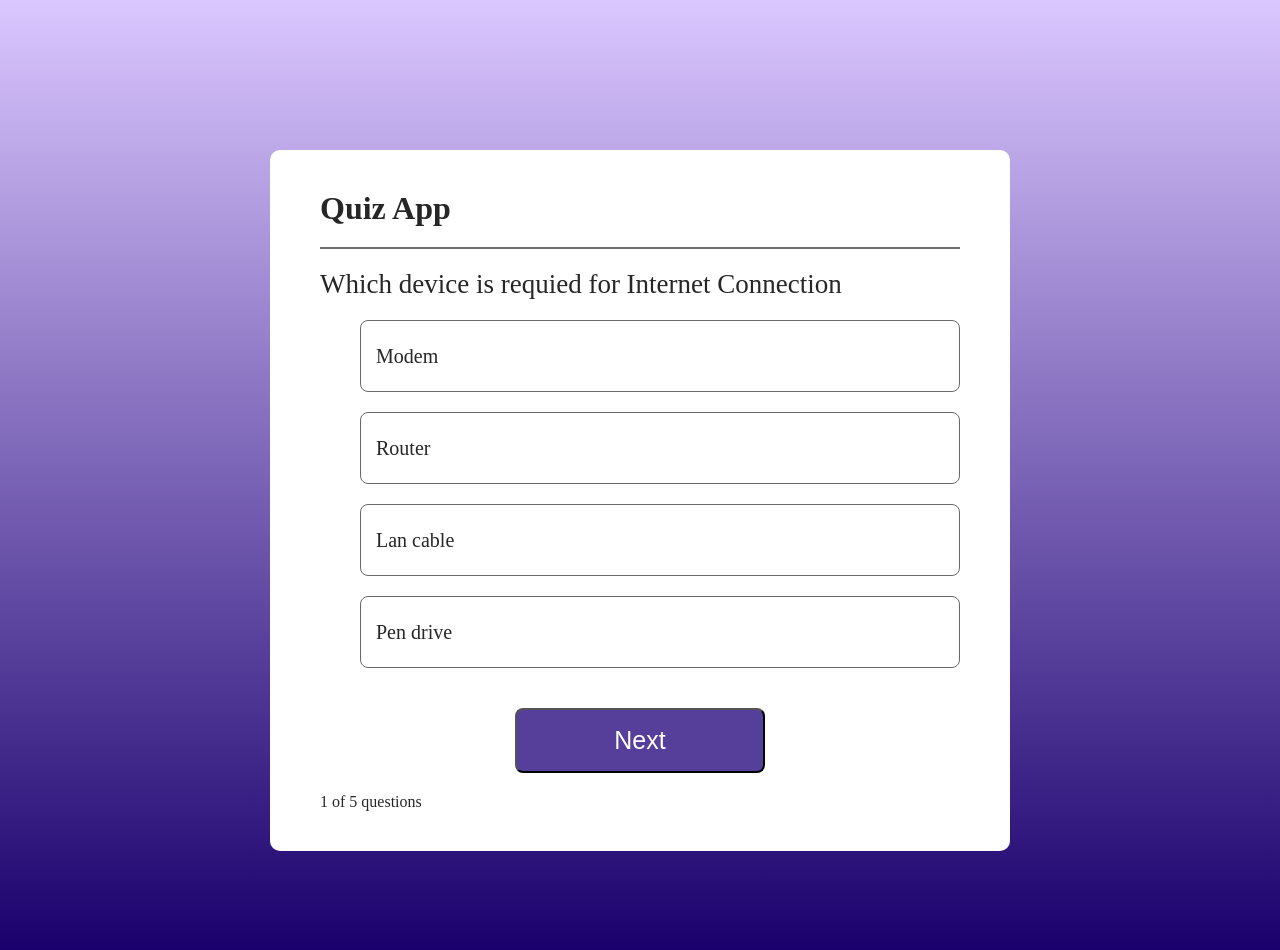
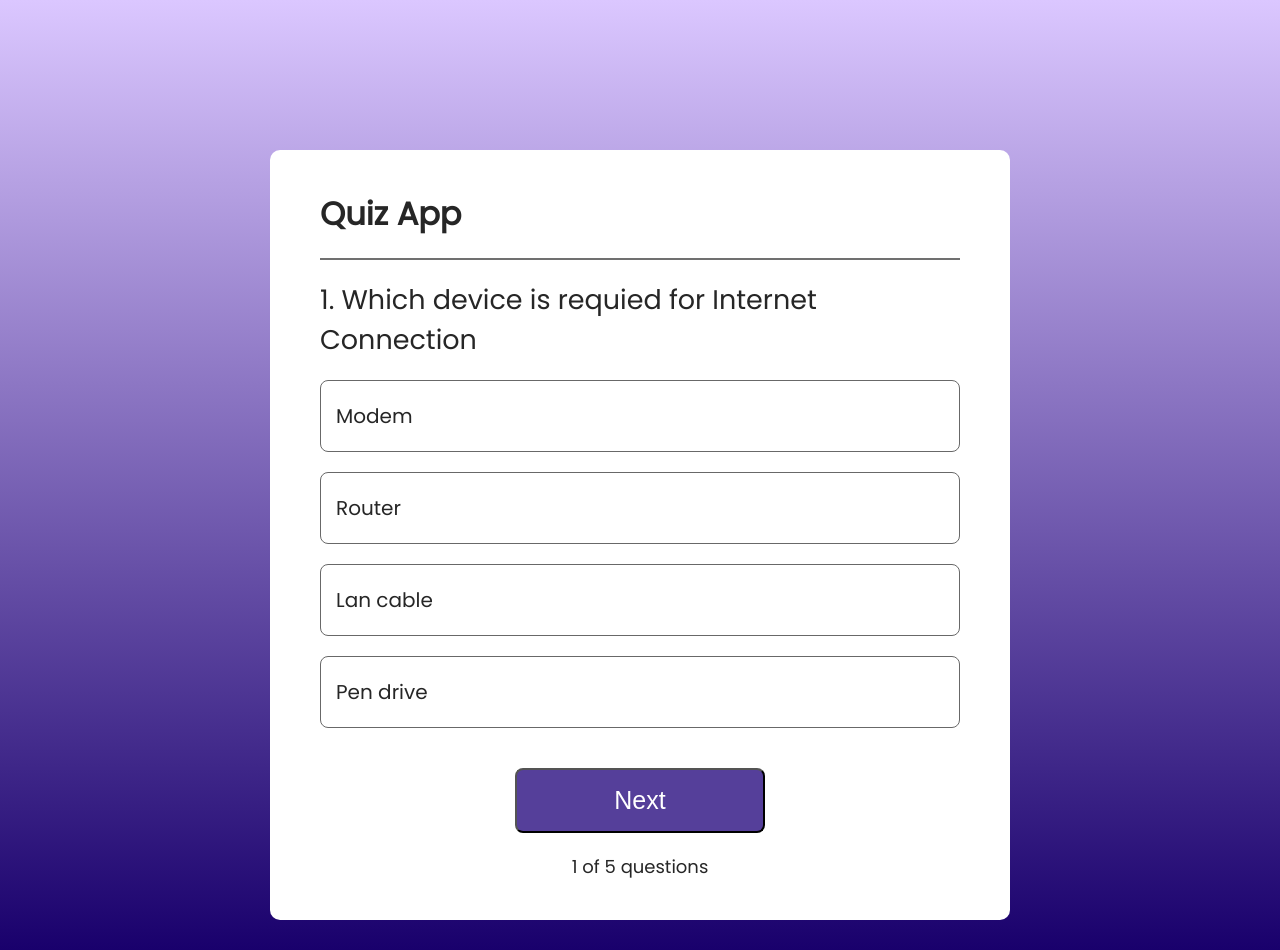
Before and after one commit to RohitSutar1823/Quiz-App, a React (Vite) app in the folder quiz-app/: page / in a window 1280 px wide. Built offline with nearby package versions, Linux system fonts and the light colour scheme.

Commit message:
style: update HTML structure and add font links; enhance CSS for quiz layout

```diff
--- a/quiz-app/index.html
+++ b/quiz-app/index.html
@@ -1,12 +1,18 @@
 <!doctype html>
 <html lang="en">
+
 <head>
   <meta charset="UTF-8" />
   <meta name="viewport" content="width=device-width, initial-scale=1.0" />
   <title>Quiz App</title>
+  <link rel="preconnect" href="https://fonts.googleapis.com">
+  <link rel="preconnect" href="https://fonts.gstatic.com" crossorigin>
+  <link href="https://fonts.googleapis.com/css2?family=Poppins:wght@400&display=swap" rel="stylesheet">
 </head>
+
 <body>
   <div id="root"></div>
   <script type="module" src="/src/main.jsx"></script>
 </body>
+
 </html>
--- a/quiz-app/src/Components/Quiz/Quiz.css
+++ b/quiz-app/src/Components/Quiz/Quiz.css
@@ -45,3 +45,8 @@
     border-radius: 8px;
     cursor: pointer;
 }
+
+.container .index{
+    margin: auto;
+    font-size: 18px ;
+}
--- a/quiz-app/src/Components/Quiz/Quiz.jsx
+++ b/quiz-app/src/Components/Quiz/Quiz.jsx
@@ -6,7 +6,7 @@
     <div className='container'>
       <h1>Quiz App</h1>
       <hr />
-      <h2>Which device is requied for Internet Connection</h2>
+      <h2>1. Which device is requied for Internet Connection</h2>
       <ul>
         <li>Modem</li>
         <li>Router</li>
--- a/quiz-app/src/index.css
+++ b/quiz-app/src/index.css
@@ -1,8 +1,10 @@
 *{
   margin: 0;
+  padding: 0;
 }
 
 body{
   height: 100vh;
   background-image: linear-gradient(#DBC7FF,#19006C);
+  font-family: 'poppins';
 }
```
Lines whose indentation alone changed are shown as unchanged.
